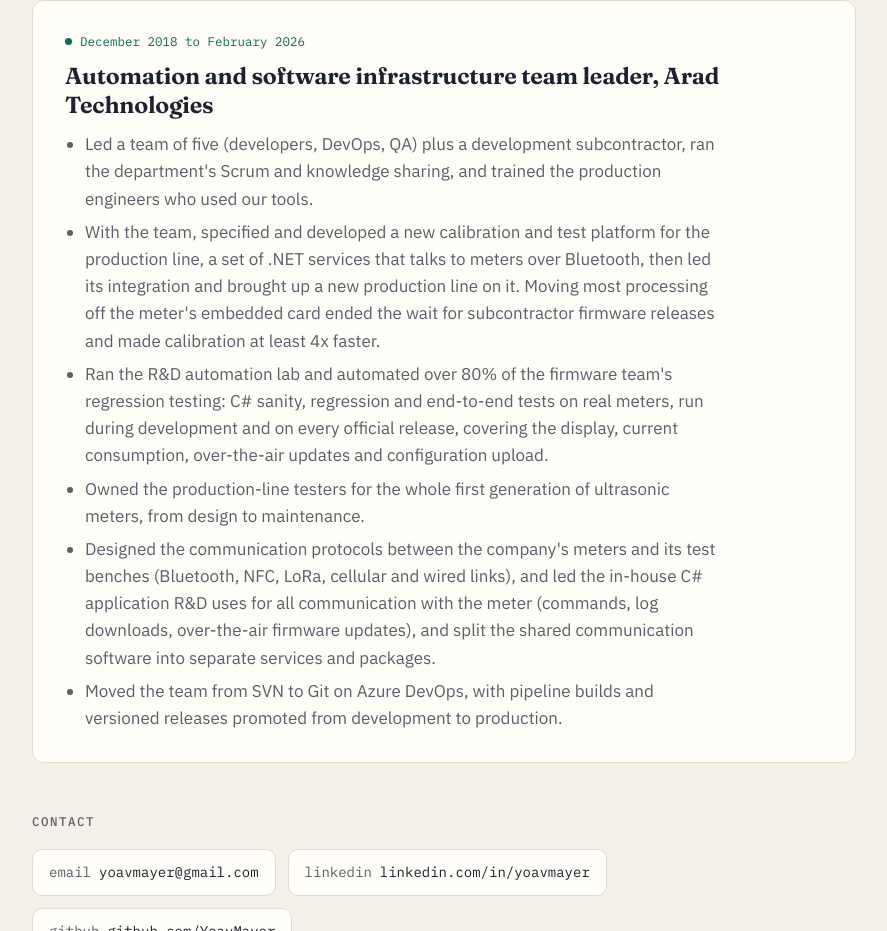
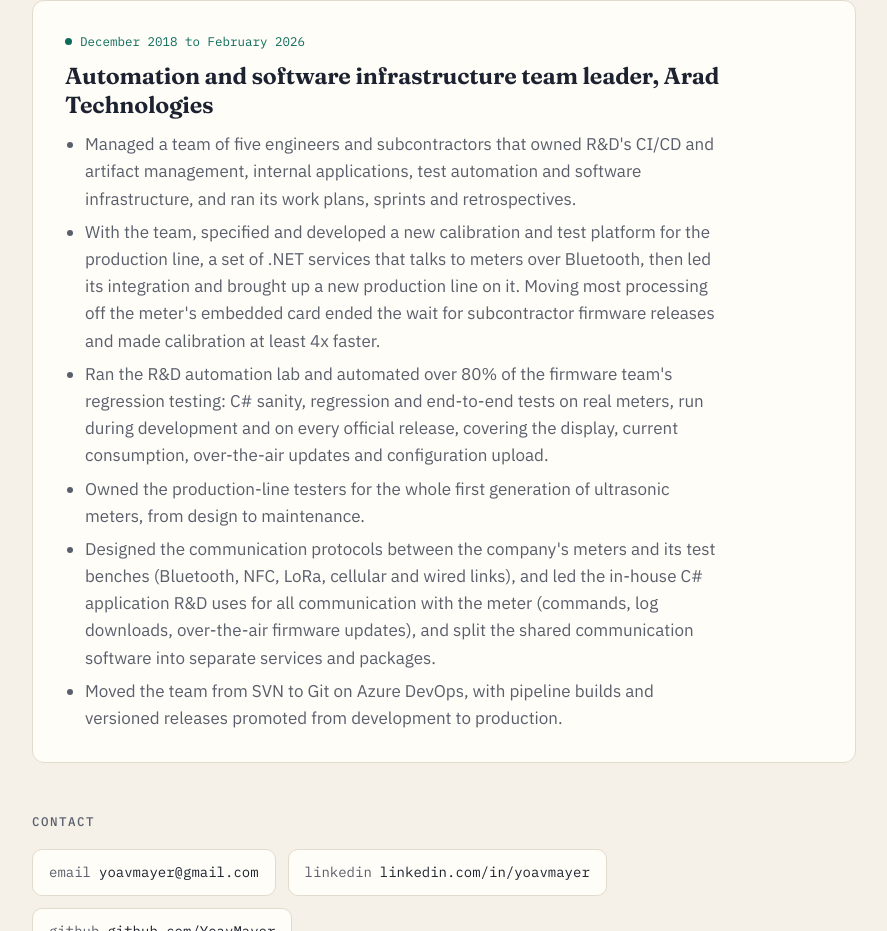
Before and after one commit to YoavMayer/yoavmayer.github.io, a plain HTML site: page index.html in a window 1280 px wide. Shown: the part 7335-8266 px from the top of the page, without its empty margins (196-1083 px from the left). Drawn offline with Linux system fonts and the light colour scheme.

Commit message:
Team line matches CV and LinkedIn (15.11)
Co-Authored-By: Claude Opus 5.5 <noreply@anthropic.com>

```diff
--- a/index.html
+++ b/index.html
@@ -288,7 +288,7 @@
       <p class="status">December 2018 to February 2026</p>
       <h3>Automation and software infrastructure team leader, Arad Technologies</h3>
       <ul>
-        <li>Led a team of five (developers, DevOps, QA) plus a development subcontractor, ran the department's Scrum and knowledge sharing, and trained the production engineers who used our tools.</li>
+        <li>Managed a team of five engineers and subcontractors that owned R&amp;D's CI/CD and artifact management, internal applications, test automation and software infrastructure, and ran its work plans, sprints and retrospectives.</li>
         <li>With the team, specified and developed a new calibration and test platform for the production line, a set of .NET services that talks to meters over Bluetooth, then led its integration and brought up a new production line on it. Moving most processing off the meter's embedded card ended the wait for subcontractor firmware releases and made calibration at least 4x faster.</li>
         <li>Ran the R&amp;D automation lab and automated over 80% of the firmware team's regression testing: C# sanity, regression and end-to-end tests on real meters, run during development and on every official release, covering the display, current consumption, over-the-air updates and configuration upload.</li>
         <li>Owned the production-line testers for the whole first generation of ultrasonic meters, from design to maintenance.</li>
```
